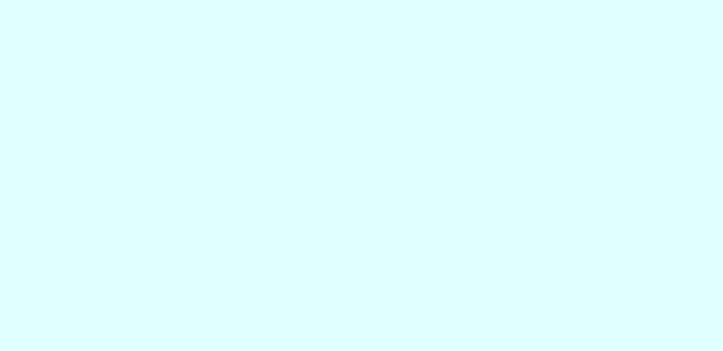
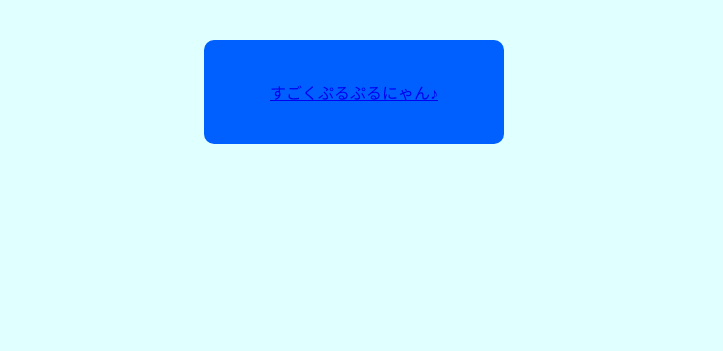
Before and after one commit to nullkal/showbyrocks, a plain HTML site: page index.html in a window 1280 px wide. Shown: the top 351 px of the page, without its empty margins (286-1009 px from the left). Drawn offline with Linux system fonts and the light colour scheme.

Commit message:
Add files via upload

```diff
--- a/index.html
+++ b/index.html
@@ -1,6 +1,7 @@
 <!DOCTYPE html>
 <html lang="ja">
 <head>
+    <link rel="stylesheet" href="purupurunyan.css" type="text/css">
 	<meta charset="UTF-8">
 	<title>SHOW BY ROCK!!</title>
 	<style>
@@ -42,8 +43,12 @@
 </head>
 
 <body>
-	<div class="heading-text">
+    <div class="rum">
+        <a href="http://showbyrock.com/">すごくぷるぷるにゃん♪</a>
+    </div>
+
+	<!--<div class="heading-text">
 		<a href="http://showbyrock.com/">すごくぷるぷるにゃん♪</a>
-	</div>
+	</div>-->
 </body>
 </html>
--- /dev/null
+++ b/purupurunyan.css
@@ -0,0 +1,25 @@
+.rum{
+	width: 300px;
+	margin: 40px auto;
+	padding: 40px 0;
+	background: #005FFF;
+	border-radius: 10px;
+	color: #FFFFFF;
+	text-align: center;
+}
+
+.rum:hover{
+	animation: rumble 0.12s linear infinite;
+}
+
+@keyframes rumble{
+	0%	{transform:rotate(0deg)	translate(0,0);}
+	12.5%	{transform:rotate(0.4deg)	translate(1px,-1px);}
+	25%	{transform:rotate(0.8deg)	translate(0px,1px);}
+	37.5%	{transform:rotate(0.4deg)	translate(-1px,0);}
+	50%	{transform:rotate(0deg)	translate(0,0);}
+	62.5%	{transform:rotate(-0.4deg)	translate(1px,0);}
+	75%	{transform:rotate(-0.8deg)	translate(0,1px);}
+	87.5%	{transform:rotate(-0.4deg)	translate(-1px,-1px);}
+	100%	{transform:rotate(0deg)	translate(0,0);}
+}
```
